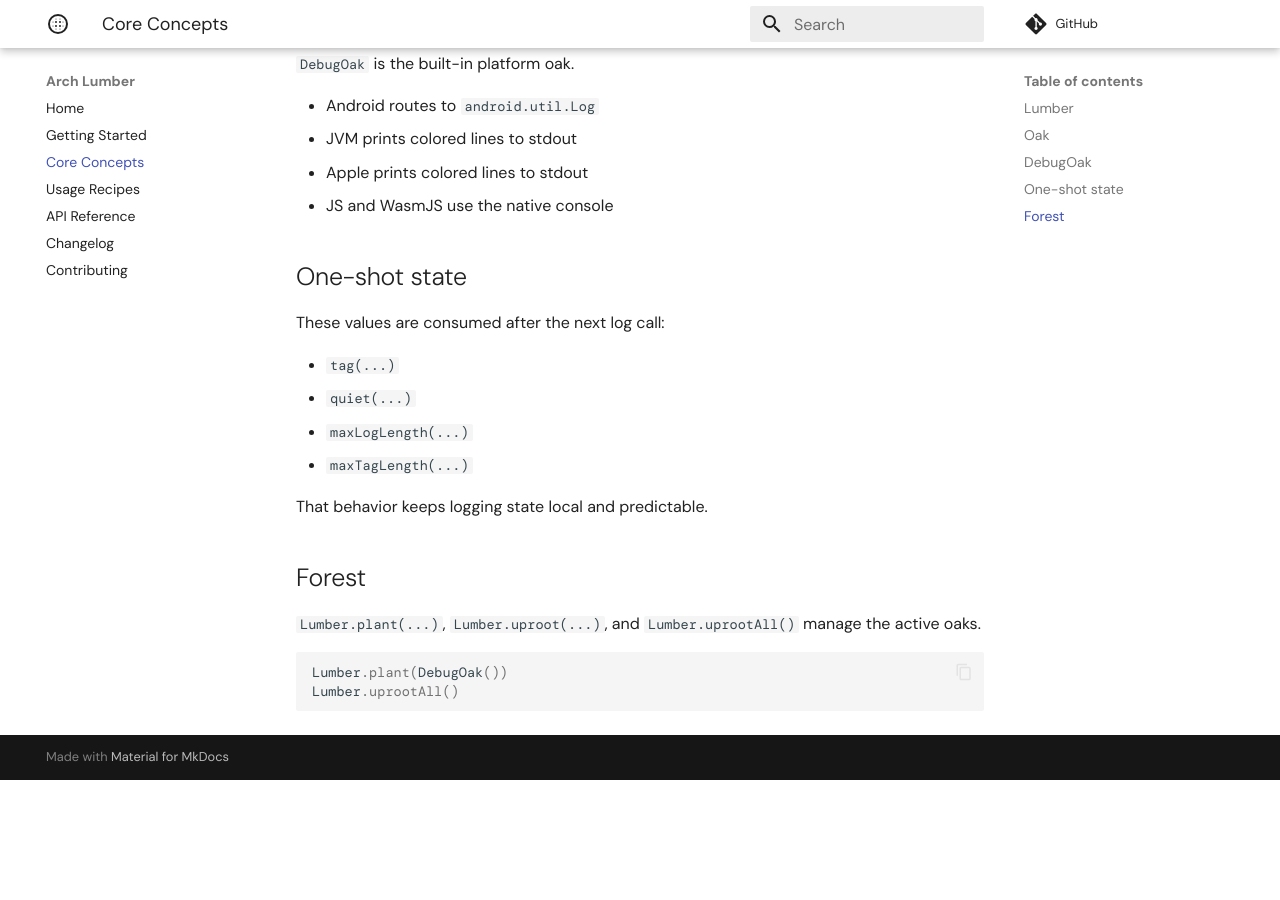
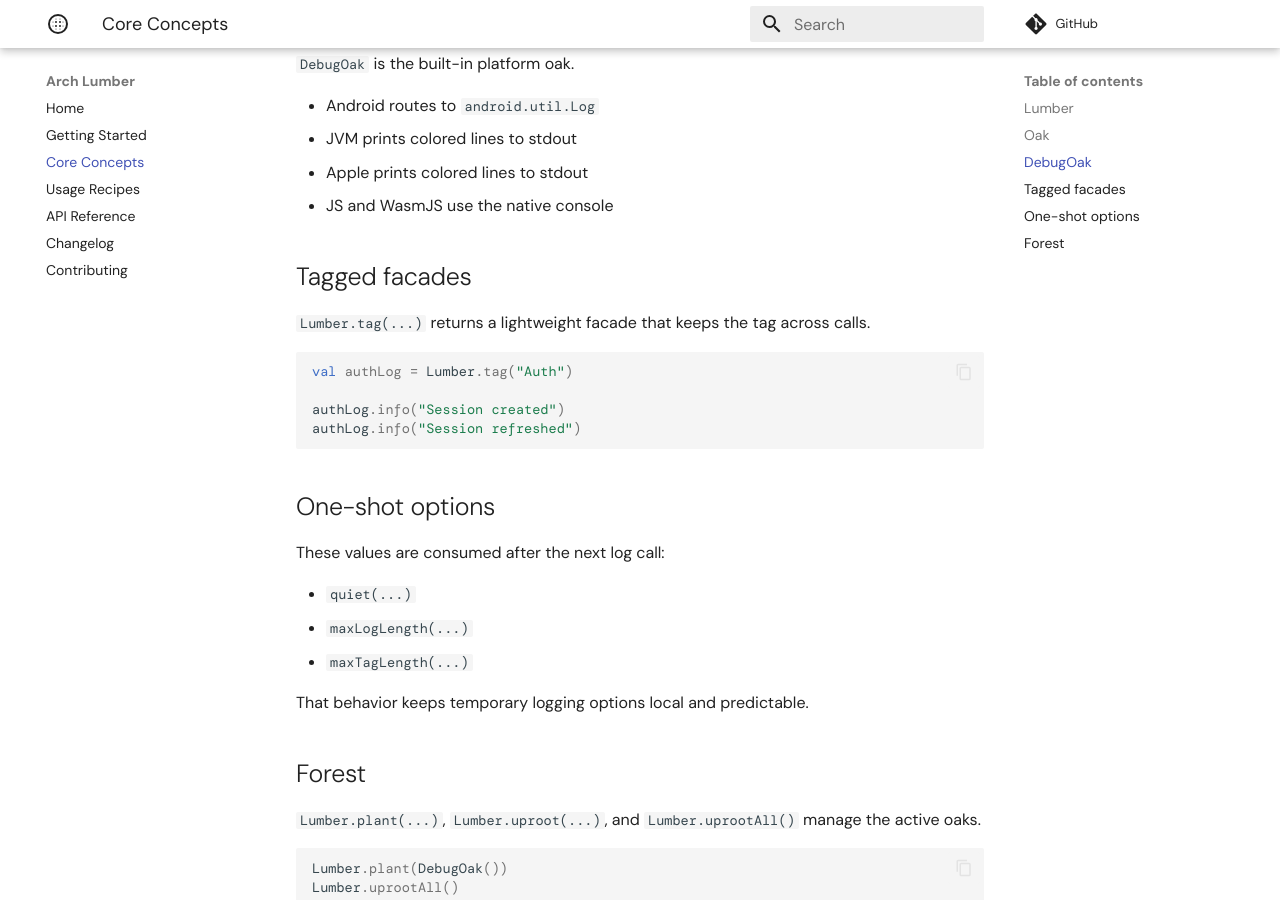
Before and after one commit to matheus-corregiari/arch-lumber, an MkDocs documentation site: the page built from docs/core-concepts.md, in a window 1280 px wide and 900 px high, scrolled down 658 px. Built offline with MkDocs 1.6.1 and Material for MkDocs 9.7.7, drawn with Linux system fonts in a browser that asks for light colours; some web fonts are replaced; comment, search, counter and statistics services are not loaded; before the commit the page ends 1438 px from its top, so only the background shows below that.

````diff
--- a/docs/core-concepts.md
+++ b/docs/core-concepts.md
@@ -32,16 +32,26 @@ class ConsoleOak : Lumber.Oak() {
 - Apple prints colored lines to stdout
 - JS and WasmJS use the native console
 
-## One-shot state
+## Tagged facades
+
+`Lumber.tag(...)` returns a lightweight facade that keeps the tag across calls.
+
+```kotlin
+val authLog = Lumber.tag("Auth")
+
+authLog.info("Session created")
+authLog.info("Session refreshed")
+```
+
+## One-shot options
 
 These values are consumed after the next log call:
 
-- `tag(...)`
 - `quiet(...)`
 - `maxLogLength(...)`
 - `maxTagLength(...)`
 
-That behavior keeps logging state local and predictable.
+That behavior keeps temporary logging options local and predictable.
 
 ## Forest
 
````
Also changed, not shown: CONTRIBUTING.md (+1 -1 lines), README.md (+12 -9 lines), docs/changelog/1.1.0.md (added, +48 -0 lines), docs/changelog/index.md (+1 -0 lines), docs/getting-started.md (+7 -4 lines), docs/index.md (+2 -2 lines), docs/recipes.md (+3 -1 lines), 1 other file.
